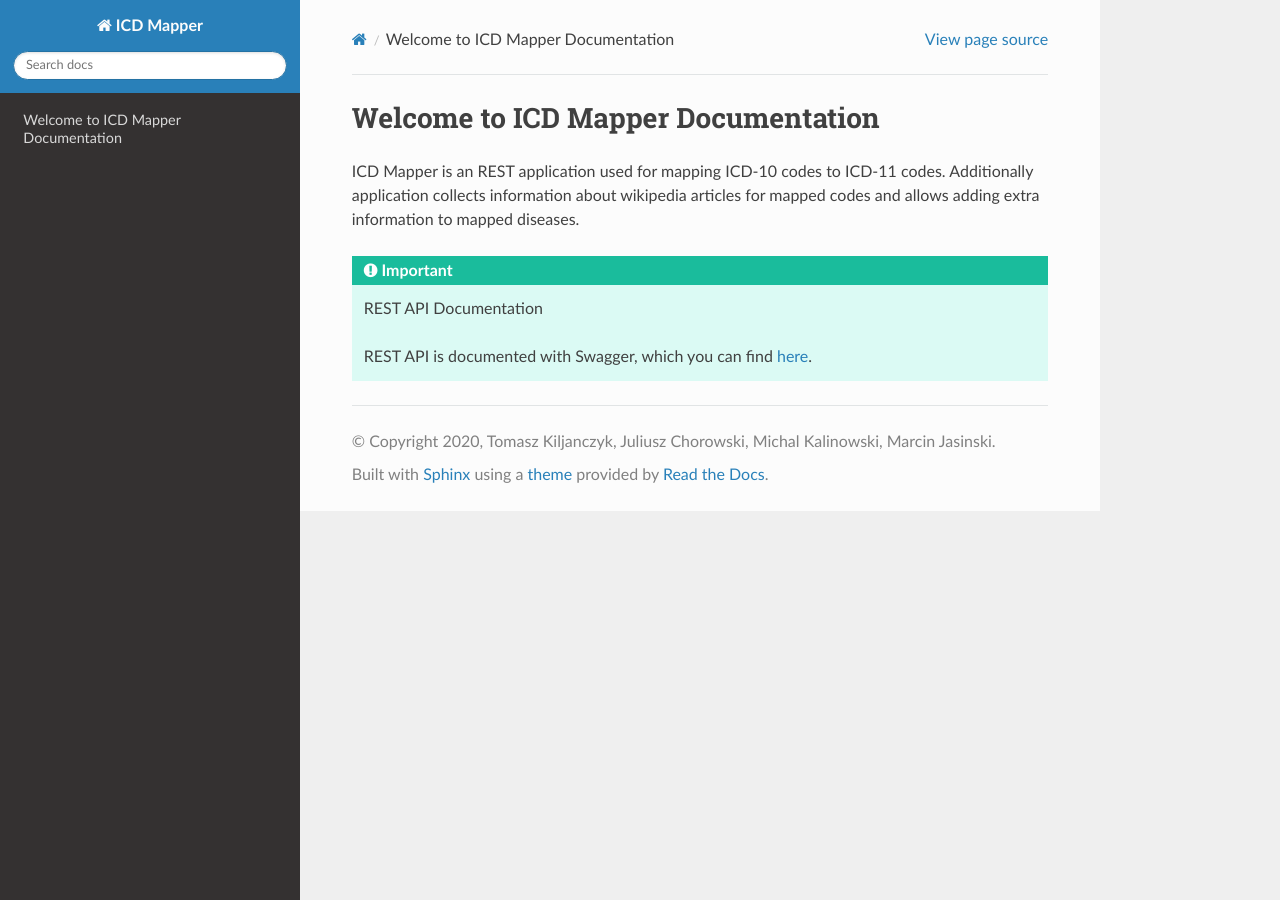
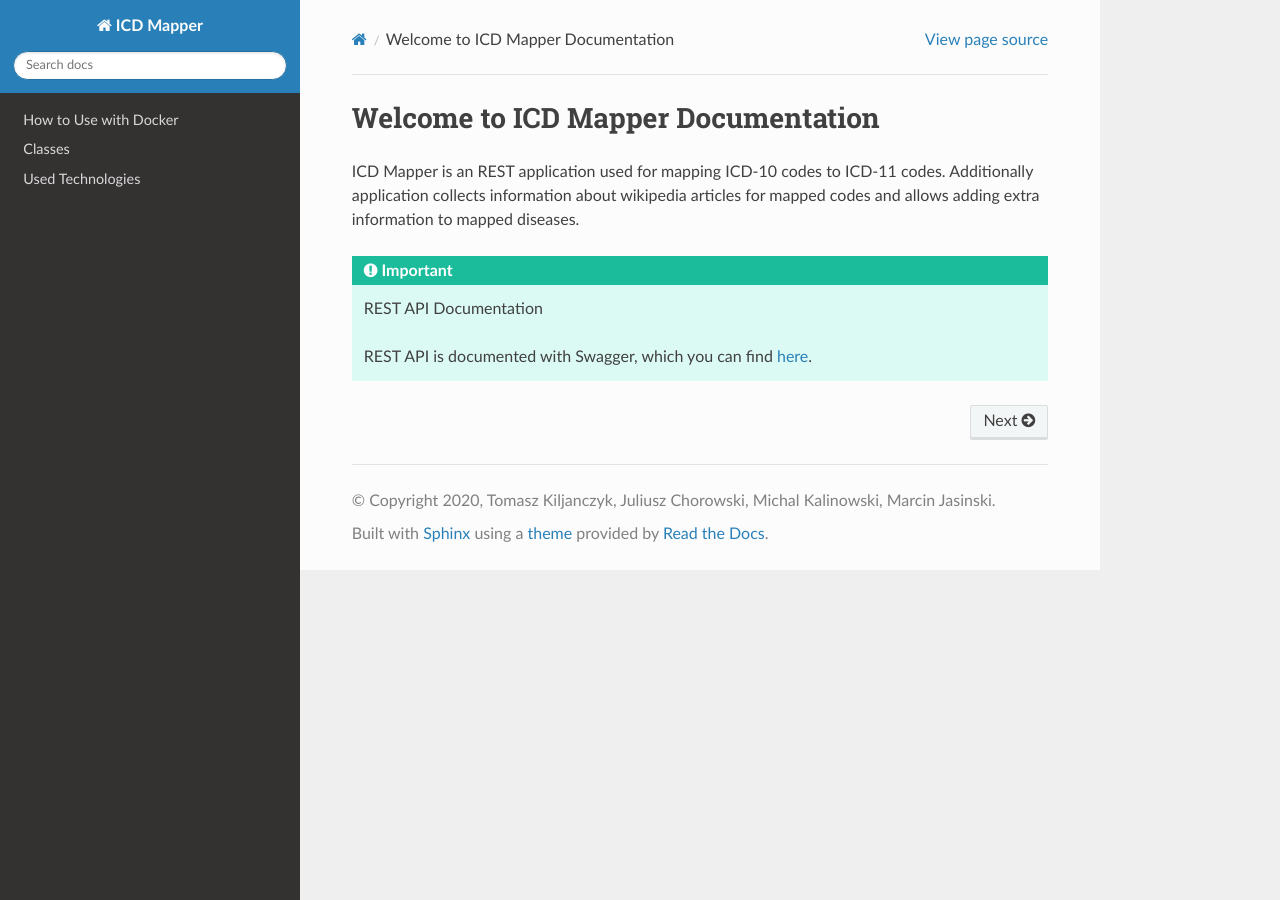
Before and after one commit to KalinZeglarz/PUT-DB-ICD-Reader, a Sphinx documentation site: the page built from docs/source/index.rst, in a window 1280 px wide. Built offline with Sphinx 7.4.7 and the Read the Docs theme 2.0.0, drawn with Linux system fonts in a browser that asks for light colours.

Commit message:
Fixed docs

```diff
--- a/docs/source/index.rst
+++ b/docs/source/index.rst
@@ -6,6 +6,13 @@ codes. Additionally application collects information about wikipedia
 articles for mapped codes and allows adding extra information to
 mapped diseases.
 
+.. toctree::
+    :hidden:
+
+    Docker
+    Classes
+    Technologies
+
 .. important:: REST API Documentation
 
    REST API is documented with Swagger, which you can find `here <https://gunock.github.io/icd-mapper-docs/swagger>`_.
```
